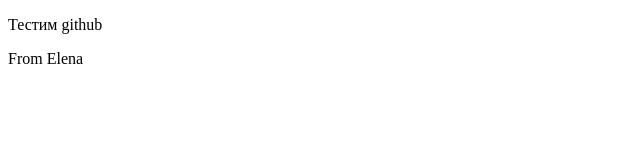
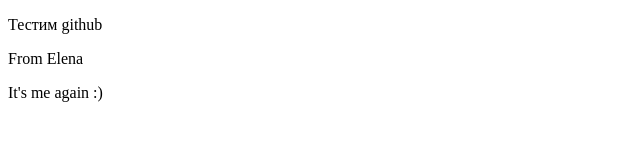
Before and after one commit to KudryashSue/22-27-test, a plain HTML site: page index.html in a window 1280 px wide. Shown: the whole page, without its empty margins (0-640 px from the left). Drawn offline with Linux system fonts and the light colour scheme.

Commit message:
second commit

```diff
--- a/index.html
+++ b/index.html
@@ -10,5 +10,6 @@
 
   <p>Тестим github</p>
   <p>From Elena</p>
+  <p>It's me again :)</p>
 </body>
 </html>
```
